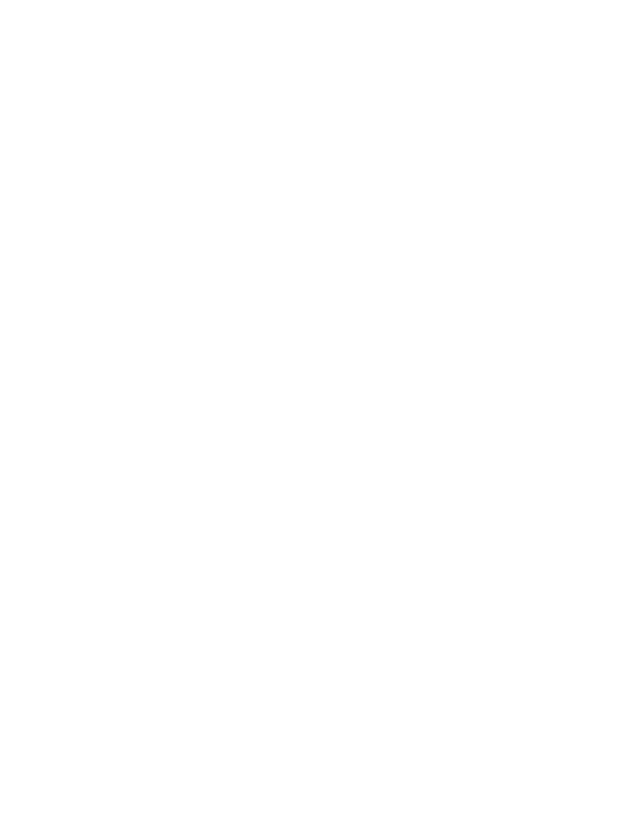
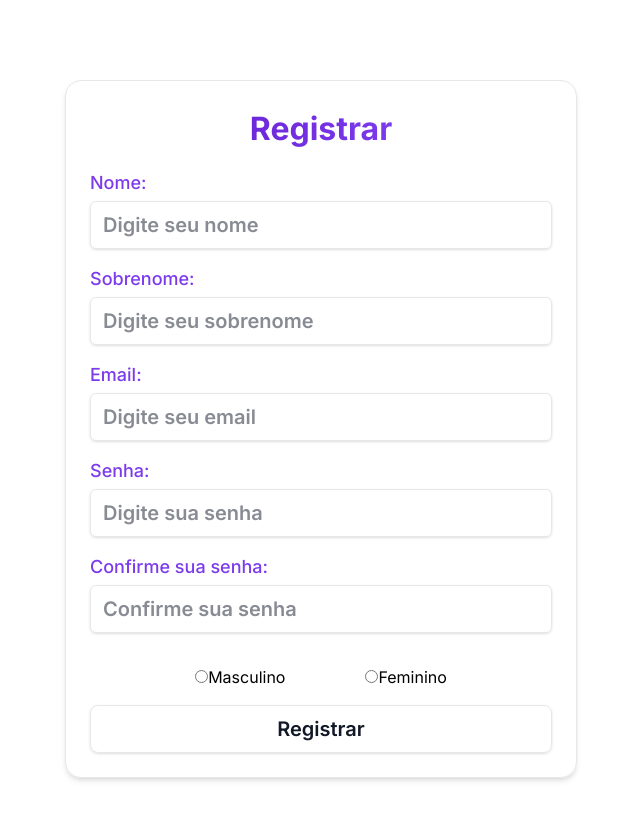
Before and after one commit to AdrianoATBS/dummyjson-commerce, a Next.js app: page /register in a window 1280 px wide. Shown: the top 820 px of the page, without its empty margins (319-959 px from the left). Built offline with nearby package versions, Linux system fonts and the light colour scheme.

Commit message:
feat(autenticacao): cria RegisterForm e integra na página

```diff
--- a/src/app/register/page.tsx
+++ b/src/app/register/page.tsx
@@ -1,7 +1,9 @@
+
+import RegisterForm from "@/features/autenticacao/components/RegisterForm";
 export default function Register() {
     return(
-        <>
-
-        </>
+        <main className="max-w-lg mx-auto mt-20 mb-20">
+            <RegisterForm />
+        </main>
     )
 }
--- a/src/features/autenticacao/components/RegisterForm.tsx
+++ b/src/features/autenticacao/components/RegisterForm.tsx
@@ -1,6 +1,70 @@
+"use client"
+import BotaoGenerico from "@/shared/components/BotaoGenerico";
+import InputGenerico from "@/shared/components/InputGenerico";
+
 export default function RegisterForm() {
     return(
-        <>
-        </>
+        <form className="flex flex-col justify-center items-center border border-borda rounded-2xl p-6 shadow-md gap-4 ">
+
+            <h1 className="h1 font-bold bg-gradient-to-r from-hover to-cor-primaria bg-clip-text text-transparent">Registrar</h1>
+
+            <div className="w-full flex flex-col gap-1">
+
+            <label className="self-start text-lg font-medium text-cor-primaria">Nome: </label>
+
+                <InputGenerico type="text" placeholder="Digite seu nome"
+                className="h3 border border-borda rounded-md px-3 py-2 shadow-sm
+                focus:outline-none focus:ring-2 focus:ring-cor-primaria" />
+            </div>
+
+            <div className="w-full flex flex-col gap-1">
+            <label className="self-start text-lg font-medium text-cor-primaria">Sobrenome: </label>
+
+                <InputGenerico type="text" placeholder="Digite seu sobrenome"
+                className="h3 border border-borda rounded-md px-3 py-2 shadow-sm
+                focus:outline-none focus:ring-2 focus:ring-cor-primaria" />
+            </div>
+
+            <div className="w-full flex flex-col gap-1">
+            <label className="self-start text-lg font-medium text-cor-primaria">Email: </label>
+
+            <InputGenerico type="email" placeholder="Digite seu email"
+            className="h3 border border-borda rounded-md px-3 py-2 shadow-sm
+                focus:outline-none focus:ring-2 focus:ring-cor-primaria" />
+            </div>
+
+            <div className="w-full flex flex-col gap-1">
+
+            <label className="self-start text-lg font-medium text-cor-primaria">Senha: </label>
+            <InputGenerico  type="password" placeholder="Digite sua senha"
+            className="h3 border border-borda rounded-md px-3 py-2 shadow-sm
+                focus:outline-none focus:ring-2 focus:ring-cor-primaria" />
+            </div>
+
+            <div className="w-full flex flex-col gap-1">
+            <label className="self-start text-lg font-medium text-cor-primaria">Confirme sua senha: </label>
+            <InputGenerico type="password" placeholder="Confirme sua senha"
+            className="h3 border border-borda rounded-md px-3 py-2 shadow-sm
+                focus:outline-none focus:ring-2 focus:ring-cor-primaria" />
+            </div>
+            <div className="flex justify-center items-center gap-20 pt-4">
+
+                <label>
+                    <input type="radio" name="genero" value="masculino" />
+                    Masculino
+                </label>
+
+                <label >
+                    <input type="radio" name="genero" value="feminino"/>
+                    Feminino
+                </label>
+            </div>
+
+            <BotaoGenerico texto="Registrar" onClick={() => console.log("Registrar clicado")}
+                className="w-full h3 border border-borda rounded-lg px-3 py-2 shadow-sm
+                 cursor-pointer active:scale-95
+                 hover:bg-cor-primaria hover:text-destaque-suave" />
+
+        </form>
     )
 }
```
